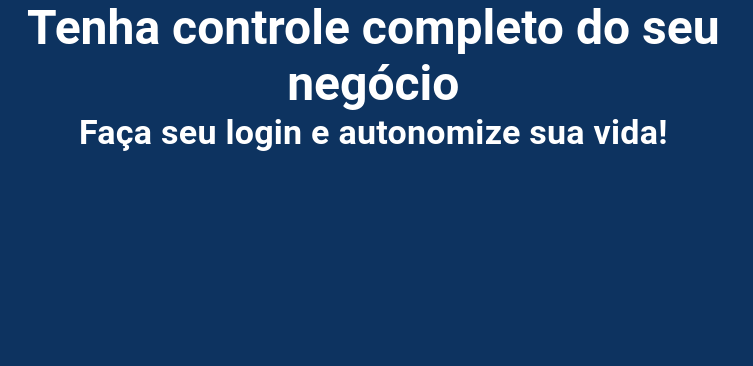
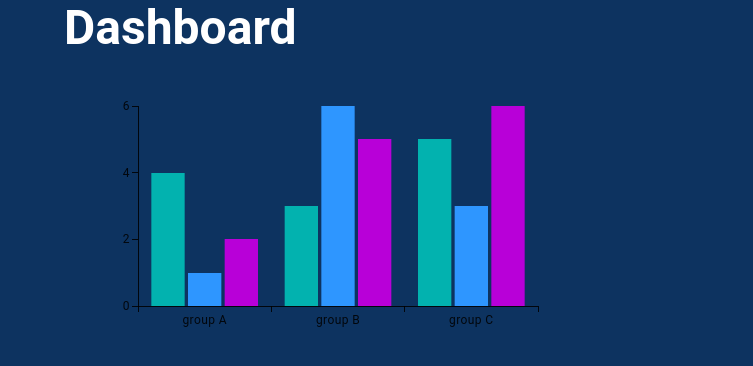
Before and after one commit to FelipeLFirmino/Frontend_youStore, a React (Create React App) app in the folder frontendyoustore/: page / in a window 1280 px wide. Shown: the top 366 px of the page, without its empty margins (0-753 px from the left). Built offline with nearby package versions, Linux system fonts and the light colour scheme.

Commit message:
commit 1.0
commit nao finalizado das paginas de login e dashboard

```diff
--- a/frontendyoustore/package.json
+++ b/frontendyoustore/package.json
@@ -6,6 +6,7 @@
     "@emotion/react": "^11.11.4",
     "@emotion/styled": "^11.11.5",
     "@mui/material": "^5.15.14",
+    "@mui/x-charts": "^7.1.0",
     "@testing-library/jest-dom": "^5.17.0",
     "@testing-library/react": "^13.4.0",
     "@testing-library/user-event": "^13.5.0",
--- a/frontendyoustore/src/App.js
+++ b/frontendyoustore/src/App.js
@@ -1,4 +1,5 @@
 import './App.css';
+import Dashboard from './pages/Dashboard';
 import SignInSide from './pages/SignInSide';
 import { ThemeProvider, createTheme } from '@mui/material/styles';
 
@@ -6,8 +7,8 @@ function App() {
 // paleta de cores e tema que sera usado na nossa aplicação
 const theme = createTheme({
   palette: {
-    primary: {
-     main: '#0D3360' ,
+    Yellowbutton: {
+     main: '#F5AA27',
     },
   },
 });
@@ -16,8 +17,8 @@ const theme = createTheme({
     <ThemeProvider theme={theme}>
       <div className="App">
         {/* login template from material UI */}
-        <SignInSide></SignInSide>
-
+        {/* <SignInSide></SignInSide> */}
+       <Dashboard></Dashboard>
       </div>
     </ThemeProvider>
   );
--- /dev/null
+++ b/frontendyoustore/src/components/Barchart.js
@@ -0,0 +1,18 @@
+import React from "react"
+import { BarChart } from '@mui/x-charts/BarChart';
+import { Container } from "@mui/material";
+
+export default function Barcomponent(){
+    return (
+        <Container>
+            <BarChart
+                xAxis={[{ scaleType: 'band', data: ['group A', 'group B', 'group C'] }]}
+                series={[{ data: [4, 3, 5] }, { data: [1, 6, 3] }, { data: [2, 5, 6] }]}
+                width={500}
+                height={300}
+            />
+        </Container>
+    );
+
+
+}
--- a/frontendyoustore/src/components/YellowButton.js
+++ b/frontendyoustore/src/components/YellowButton.js
@@ -1,11 +1,11 @@
 import React from "react"
-import { Button } from "@mui/material"
+import { Button,Typography } from "@mui/material"
 
 
 export default function Yellowbutton(props){
     return(
-        <Button>
-
+        <Button color="Yellowbutton" variant="contained" >
+            <Typography variant="h6" component ="h2" color={"black"} fontWeight={'bolder'} fontSize={"medium"}> {props.content} </Typography>
         </Button>
     )
 }
--- /dev/null
+++ b/frontendyoustore/src/pages/Dashboard.js
@@ -0,0 +1,14 @@
+import { Container, Typography,Box } from '@mui/material';
+import * as React from 'react';
+import Barcomponent from '../components/Barchart';
+
+export default function Dashboard(){
+    return(
+        <Container component="main" sx={{ height: '100vh' }}>
+            <Box textAlign={'left'} >
+                <Typography variant='h3' fontWeight={'bold'} color={"white"} >Dashboard</Typography>
+            </Box>
+            <Barcomponent></Barcomponent>
+        </Container>
+    )
+}
--- a/frontendyoustore/src/pages/SignInSide.js
+++ b/frontendyoustore/src/pages/SignInSide.js
@@ -3,12 +3,12 @@ import Yellowbutton from '../components/YellowButton';
 import CssBaseline from '@mui/material/CssBaseline';
 import Grid from '@mui/material/Grid';
 import Typography from '@mui/material/Typography';
+import {  Box, TextField, Container, Paper } from '@mui/material';
 
 export default function SignInSide() {
 
   return (
-
-    <Grid container component="main" sx={{ height: '100vh' }}>
+    <Grid container alignContent={'center'} component="main" sx={{ height: '100vh' }}>
       <CssBaseline />
       <Grid
         item
@@ -17,16 +17,65 @@ export default function SignInSide() {
         md={7}
 
       >
-        <Typography variant="h3" component="h1" fontWeight={'bold'} color={'#FFFFFF'}>
-        Tenha controle completo do seu negócio
+        <Typography variant="h2" component="h1" fontWeight={'bold'} color={'#FFFFFF'}>
+          Tenha controle completo do seu negócio
         </Typography>
-        <Typography variant="h4" component="h2" fontWeight={'bold'}color={'#FFFFFF'}>
-        Faça seu login e autonomize sua vida!
+        <Typography variant="h4" component="h2" fontWeight={'bold'} color={'#FFFFFF'}>
+          Faça seu login e autonomize sua vida!
         </Typography>
-       <Yellowbutton content={"entrar"}></Yellowbutton>
+        <Container component="main" maxWidth="xs">
+          <CssBaseline />
+          <Box
+            sx={{
+              marginTop: 8,
+              display: 'flex',
+              flexDirection: 'column',
+              alignItems: 'center',
+            }}
+          >
+
+            <Box component="form" noValidate sx={{ mt: 1 }}>
+              <TextField
+                margin="normal"
+                required
+                fullWidth
+                id="email"
+                label="Email Address"
+                name="email"
+                autoComplete="email"
+                autoFocus
+                variant='filled'
+                sx={{backgroundColor:"white", borderRadius:"15px"}}
+              />
+              <TextField
+                margin="normal"
+                required
+                fullWidth
+                name="password"
+                label="Password"
+                type="password"
+                id="password"
+                autoComplete="current-password"
+                variant='filled'
+                sx={{backgroundColor:"white", borderRadius:"15px"}}
+              />
+
+              {/* BOTAO LOGIN */}
+              <Grid container spacing={2} paddingTop={3}>
+                <Grid item ><Yellowbutton content="entrar"></Yellowbutton></Grid>
+                {/* BOTAO ESQUECEU A SENHA */}
+                <Grid item > <Yellowbutton content="Cadastre-se"></Yellowbutton></Grid>
+                <Grid item >
+                  {/* BOTAO CADASTRO */}
+                  <Yellowbutton content="Esqueci minha senha"></Yellowbutton></Grid>
+              </Grid>
+            </Box>
+          </Box>
+
+        </Container>
       </Grid>
-      <Grid item xs={12} sm={8} md={5} elevation={6} square>
-
+      <Grid item xs={12} sm={8} md={5} elevation={6}>
+       <Paper component='img' src='frontendyoustore\public\image.png'></Paper>
       </Grid>
     </Grid>
 
```
Also changed, not shown: 1 other file (tests, documents, lock files or other folders).
